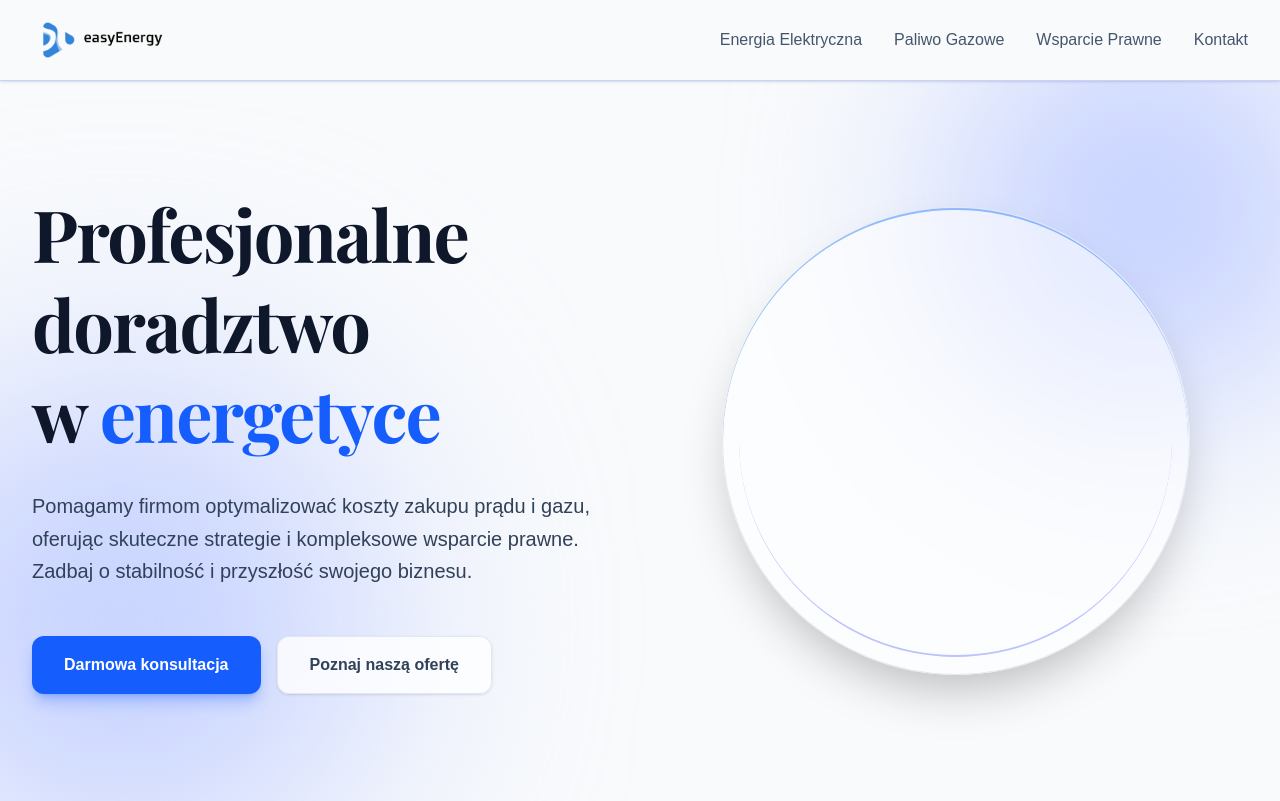
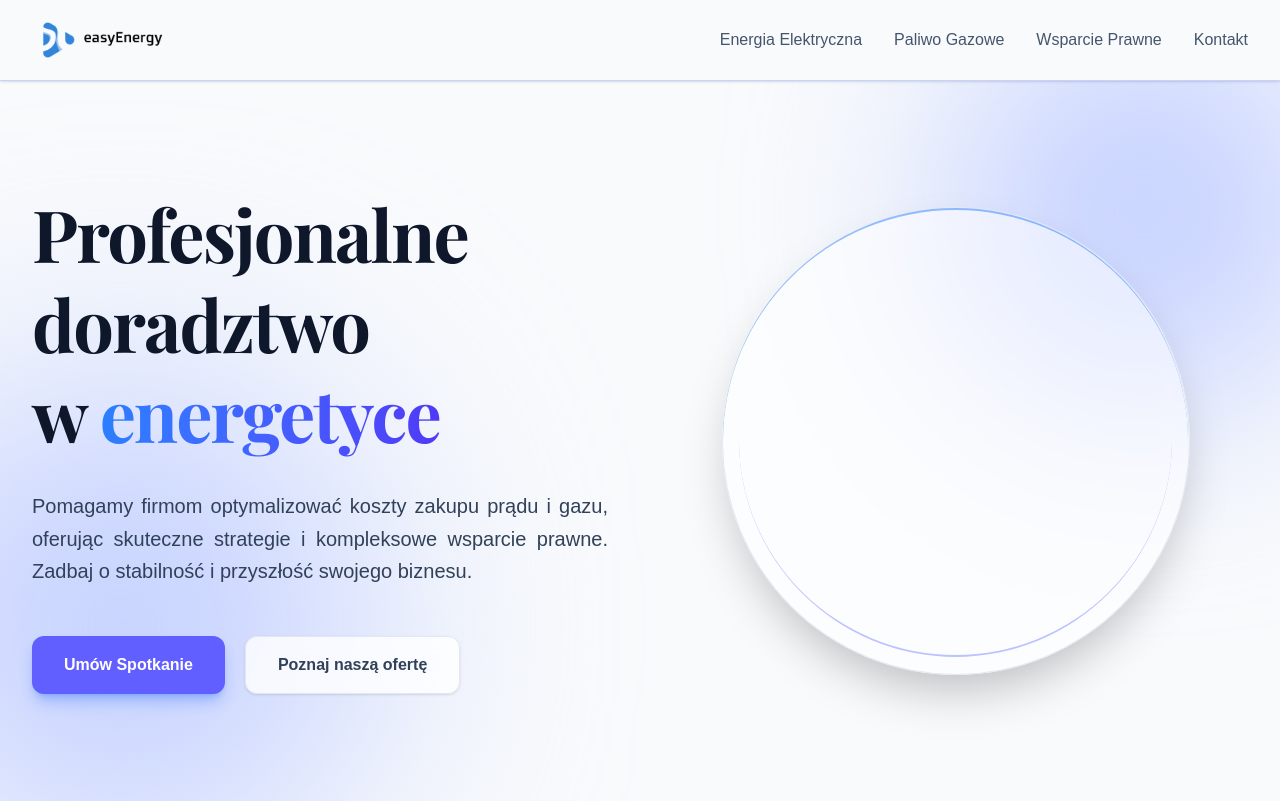
Before and after one commit to andrzej-krysiak/easyenergy, a Next.js app: page / in a window 1280 px wide. Built offline with nearby package versions, Linux system fonts and the light colour scheme.

Commit message:
home page button fix

```diff
--- a/src/app/page.tsx
+++ b/src/app/page.tsx
@@ -22,21 +22,21 @@ export default function Home() {
           <div className="flex flex-col space-y-8 animate-in fade-in slide-in-from-bottom-8 duration-1000">
             <h1 className={`${playfair.className} text-5xl sm:text-6xl lg:text-7xl font-bold text-slate-900 leading-tight tracking-tight`}>
               Profesjonalne doradztwo <br className="hidden sm:block" />
-              w <span className="text-blue-600 relative whitespace-nowrap">
+              w <span className="bg-gradient-to-r from-blue-500 to-indigo-600 bg-clip-text text-transparent relative whitespace-nowrap">
                 energetyce
               </span>
             </h1>
 
-            <p className="text-lg sm:text-xl text-slate-700 max-w-xl leading-relaxed font-light">
+            <p className="text-lg text-justify sm:text-xl text-slate-700 max-w-xl leading-relaxed font-light">
               Pomagamy firmom optymalizować koszty zakupu prądu i gazu, oferując skuteczne strategie i kompleksowe wsparcie prawne. Zadbaj o stabilność i przyszłość swojego biznesu.
             </p>
 
-            <div className="flex flex-col sm:flex-row gap-4 pt-4">
+            <div className="flex flex-col sm:flex-row gap-5 pt-4">
               <Link
                 href="/kontakt"
-                className="inline-flex justify-center items-center px-8 py-4 text-base font-semibold text-white bg-blue-600 rounded-xl hover:bg-blue-700 active:scale-95 transition-all shadow-lg shadow-blue-600/30"
+                className="inline-flex justify-center items-center px-8 py-4 text-base font-semibold text-white bg-indigo-500 rounded-xl hover:bg-indigo-600 active:scale-95 transition-all shadow-lg shadow-blue-600/30"
               >
-                Darmowa konsultacja
+                Umów Spotkanie
               </Link>
               <Link
                 href="/energia-elektryczna"
```
